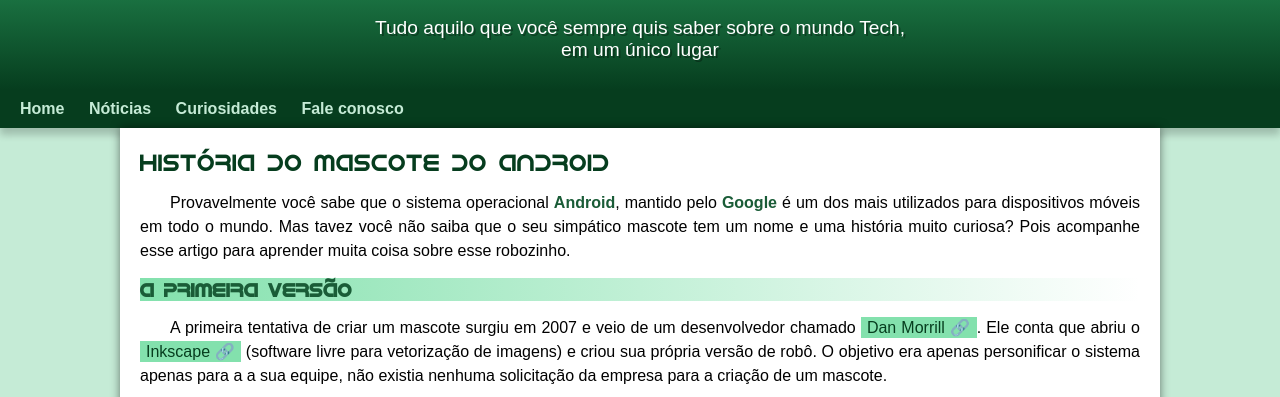
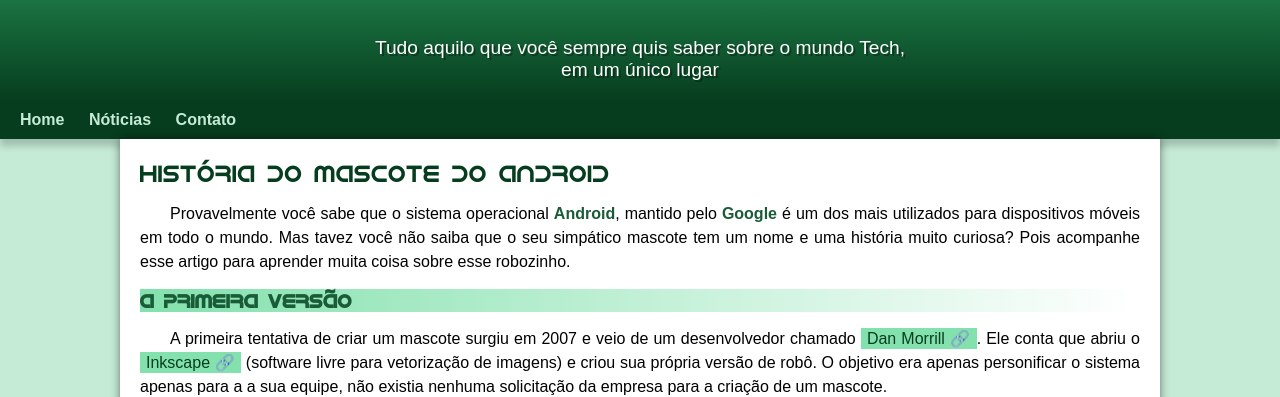
Before and after one commit to JoaoPinheiross/projeto-android, a plain HTML site: page index.html in a window 1280 px wide. Shown: the part 100-497 px from the top of the page. Drawn offline with Linux system fonts and the light colour scheme.

Commit message:
Problema de padding resolvido

```diff
--- a/estilo/style.css
+++ b/estilo/style.css
@@ -57,7 +57,7 @@ header > h1 {
 header > p {
     max-width: 540px;
     margin: auto;
-    margin-bottom: 20px;
+    padding: 20px;
     padding-left: 10px;
     padding-right: 10px;
 
--- a/index.html
+++ b/index.html
@@ -17,8 +17,7 @@
     <nav>
         <a href="#">Home</a>
         <a href="#">Nóticias</a>
-        <a href="#">Curiosidades</a>
-        <a href="#">Fale conosco</a>
+        <a href="#">Contato</a>
     </nav>
     <main>
         <article>
```
